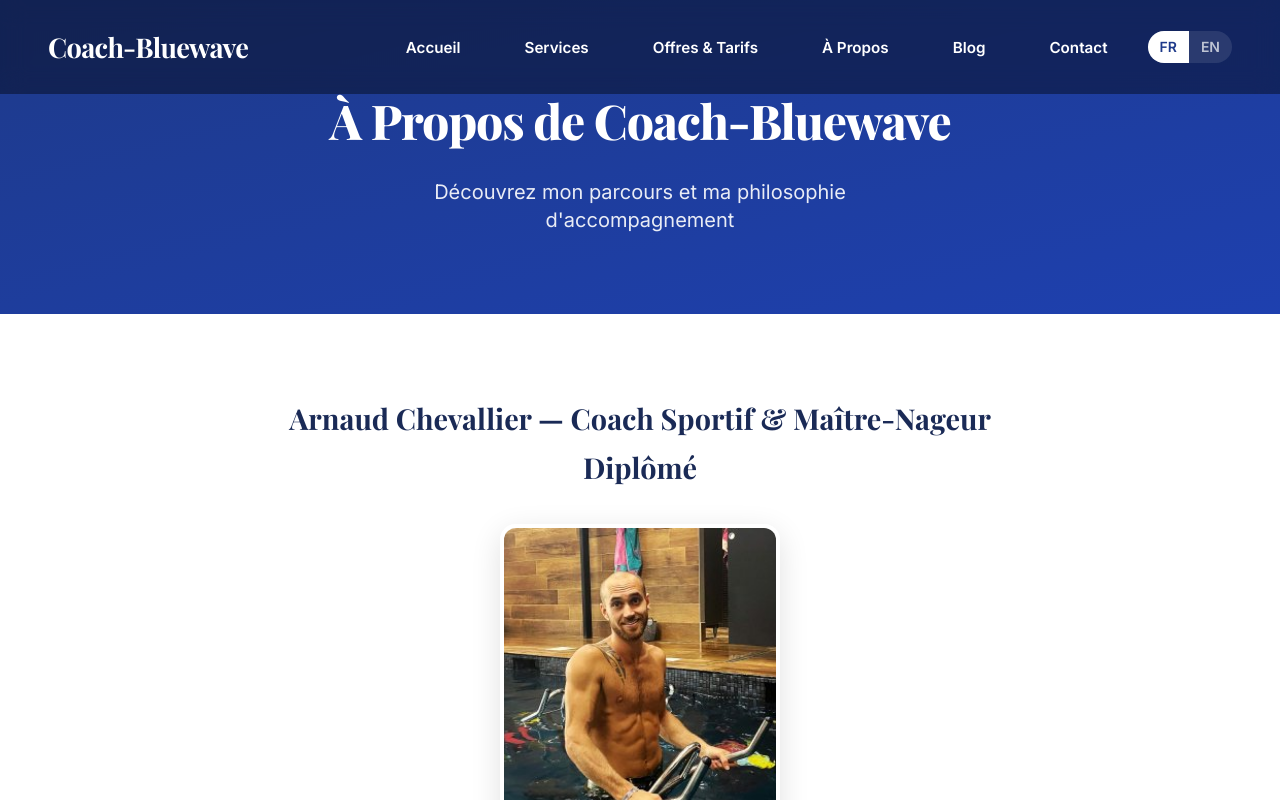
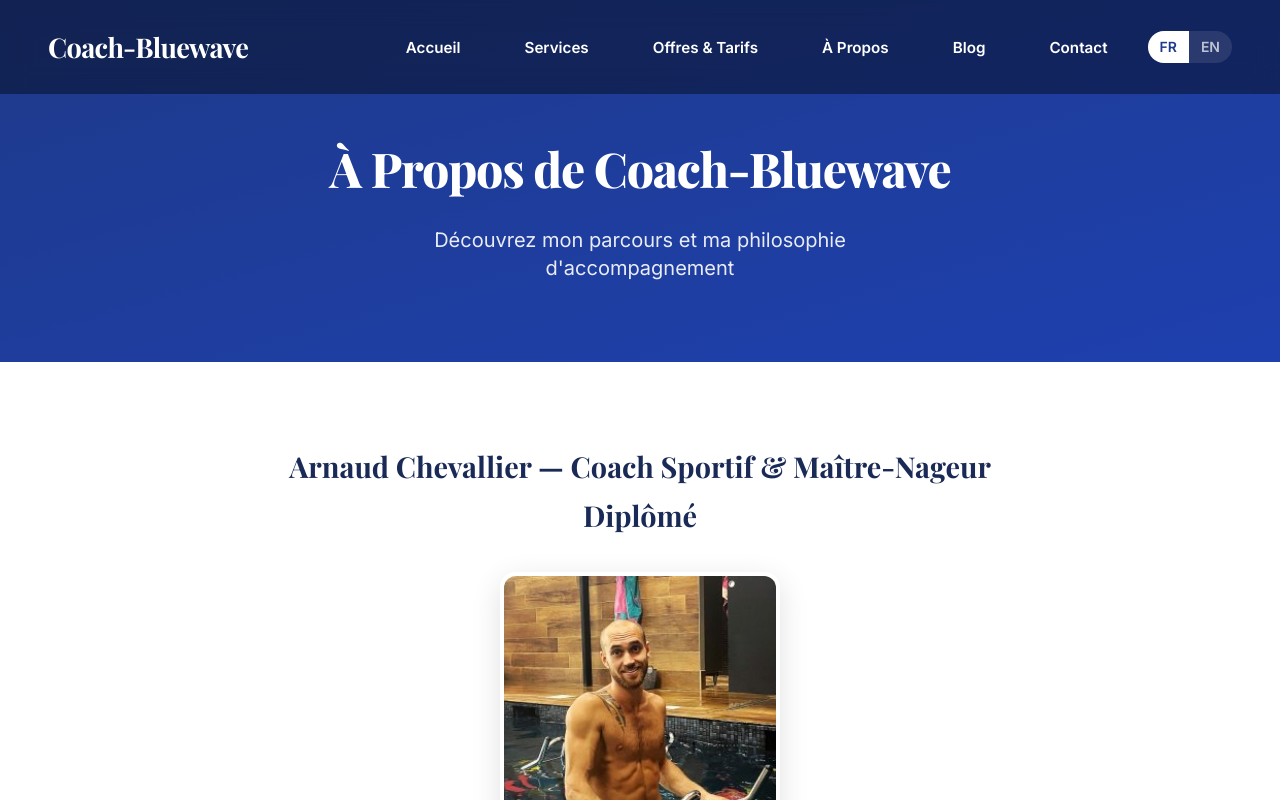
Before and after one commit to Unvodka/Coaching-and-Sport, a Next.js app: page /apropos in a window 1280 px wide. Shown: the top 800 px of the page. Built offline with nearby package versions, Linux system fonts and the light colour scheme.

Commit message:
Add more top padding on About page hero to clear fixed header
Co-Authored-By: Claude Opus 4.6 <noreply@anthropic.com>

```diff
--- a/components/AboutPageContent.tsx
+++ b/components/AboutPageContent.tsx
@@ -29,7 +29,7 @@ export default function AboutPageContent() {
       <Header />
 
       {/* Hero */}
-      <section className="bg-gradient-to-br from-brand-dark to-brand-navy text-white py-20 px-16 text-center max-md:py-14 max-md:px-6">
+      <section className="bg-gradient-to-br from-brand-dark to-brand-navy text-white pt-32 pb-20 px-16 text-center max-md:pt-24 max-md:pb-14 max-md:px-6">
         <h1 className="font-heading text-[3rem] font-extrabold tracking-tight mb-4 max-md:text-[2.2rem]">
           {t("aboutPage.title")}
         </h1>
```
